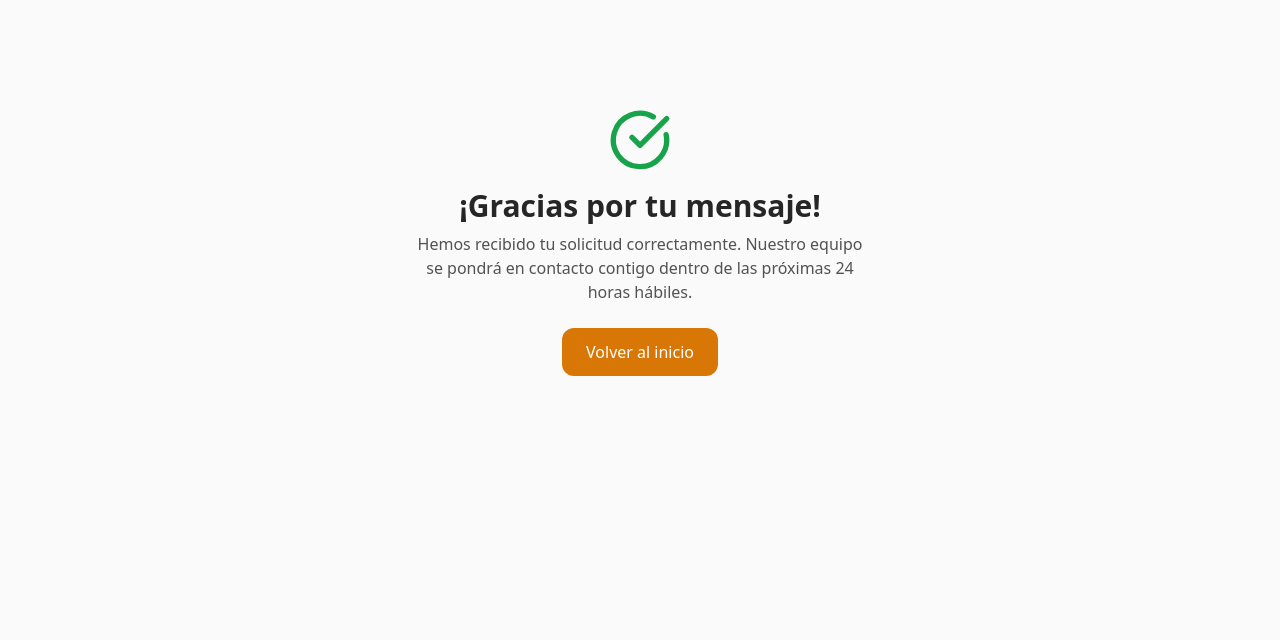
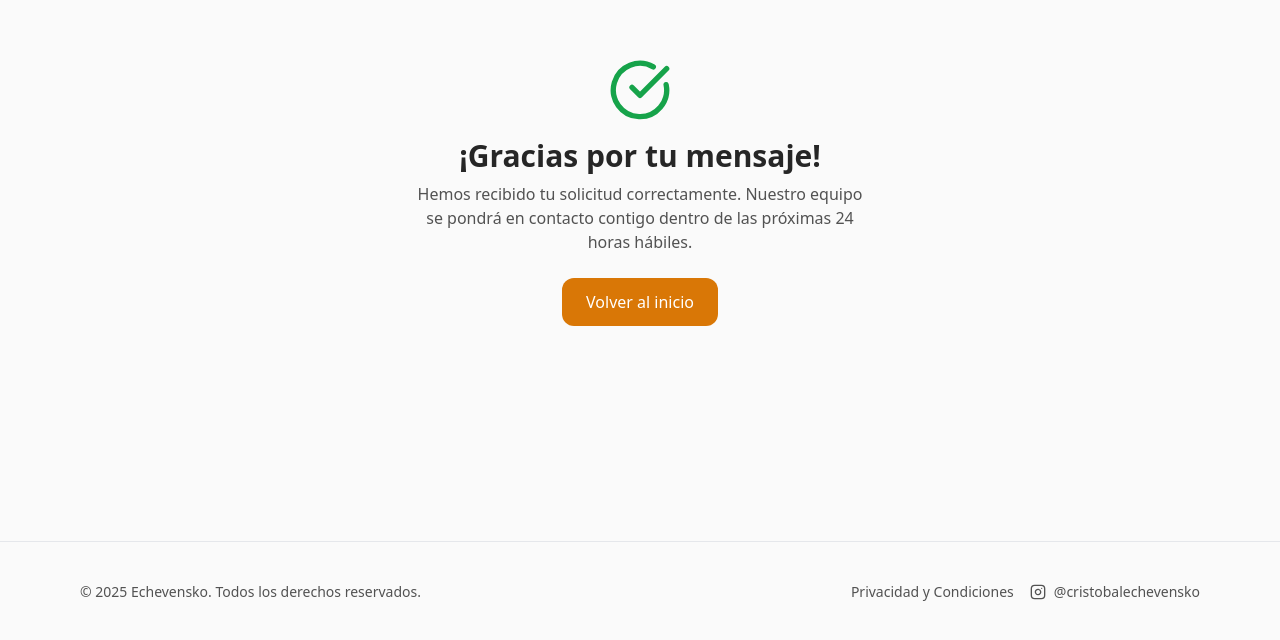
Before and after one commit to TronxGroup/Echevensko, a Next.js app: page /gracias in a window 1280 px wide. Shown: the part 158-798 px from the top of the page. Built offline with nearby package versions, Linux system fonts and the light colour scheme.

Commit message:
Update page.tsx

```diff
--- a/app/gracias/page.tsx
+++ b/app/gracias/page.tsx
@@ -1,7 +1,8 @@
 // app/gracias/page.tsx
 "use client";
+
 import { useEffect } from "react";
-import { CheckCircle } from "lucide-react";
+import { CheckCircle, Instagram } from "lucide-react";
 
 export default function GraciasPage() {
   useEffect(() => {
@@ -9,15 +10,19 @@ export default function GraciasPage() {
     window.dataLayer = window.dataLayer || [];
     window.dataLayer.push({
       event: "form_submit_success", // 👈 nombre del evento en GTM
-      formName: "Contacto Dekaelo", // 👈 opcional, sirve para diferenciar formularios
+      formName: "Contacto Echevensko", // 👈 personaliza según el form
     });
   }, []);
 
   return (
-    <main className="min-h-screen flex items-center justify-center bg-neutral-50 px-4">
+    <div className="min-h-screen flex flex-col bg-neutral-50 text-neutral-900">
+      {/* CONTENIDO */}
+      <main className="flex-grow flex items-center justify-center px-4">
         <div className="max-w-md text-center">
           <CheckCircle className="h-16 w-16 text-green-600 mx-auto mb-4" />
-        <h1 className="text-3xl font-bold text-neutral-800">¡Gracias por tu mensaje!</h1>
+          <h1 className="text-3xl font-bold text-neutral-800">
+            ¡Gracias por tu mensaje!
+          </h1>
           <p className="mt-2 text-neutral-600">
             Hemos recibido tu solicitud correctamente.
             Nuestro equipo se pondrá en contacto contigo dentro de las próximas 24 horas hábiles.
@@ -30,5 +35,31 @@ export default function GraciasPage() {
           </a>
         </div>
       </main>
+
+      {/* FOOTER */}
+      <footer className="border-t">
+        <div className="mx-auto max-w-6xl px-4 py-10 text-sm text-neutral-600 flex flex-col md:flex-row items-center justify-between gap-3">
+          <p>
+            © {new Date().getFullYear()} Echevensko. Todos los derechos reservados.
+          </p>
+          <div className="flex items-center gap-4">
+            <a
+              href="/privacidad-condiciones"
+              className="hover:text-neutral-800"
+            >
+              Privacidad y Condiciones
+            </a>
+            <a
+              href="https://instagram.com/cristobalechevensko"
+              target="_blank"
+              rel="noopener noreferrer"
+              className="hover:text-neutral-800 inline-flex items-center gap-2"
+            >
+              <Instagram className="h-4 w-4" aria-hidden /> @cristobalechevensko
+            </a>
+          </div>
+        </div>
+      </footer>
+    </div>
   );
 }
```
Lines whose indentation alone changed are shown as unchanged.
